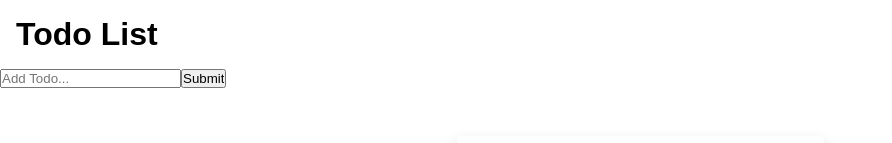
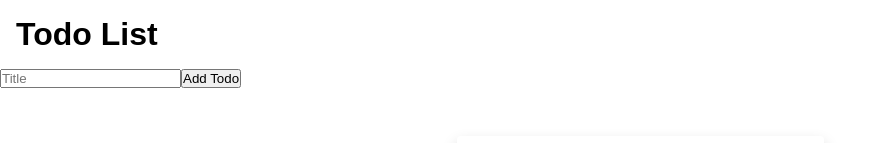
Before and after one commit to ryanwpb/vue-todo-list, a Vue app: page / in a window 1280 px wide. Shown: the top 143 px of the page, without its empty margins (0-892 px from the left). Built offline with nearby package versions, Linux system fonts and the light colour scheme.

Commit message:
Modify addTodo method with preventDefualt.

```diff
--- a/src/App.vue
+++ b/src/App.vue
@@ -7,8 +7,8 @@
 </template>
 
 <script>
+import Todos from "./components/Todos";
 import Header from "./components/layout/Header";
-import Todos from "./components/Todos";
 import AddTodo from "./components/AddTodo";
 export default {
   name: "App",
--- a/src/components/AddTodo.vue
+++ b/src/components/AddTodo.vue
@@ -1,19 +1,14 @@
 <template>
   <div>
-    <form @submit.prevent="addTodo">
-      <input
-        type="text"
-        v-model="title"
-        name="title"
-        placeholder="Add Todo..."
-      />
-      <input type="submit" value="Submit" class="btn" />
+    <form @submit="addTodo">
+      <input type="text" v-model="title" name="title" placeholder="Title" />
+      <input type="submit" value="Add Todo" class="btn" />
     </form>
   </div>
 </template>
 
 <script>
-// import uuid from 'uuid';
+// import uuid from "uuid";
 export default {
   name: "AddTodo",
   data() {
@@ -22,13 +17,15 @@ export default {
     };
   },
   methods: {
-    addTodo() {
+    addTodo(e) {
+      e.preventDefault();
       const newTodo = {
         title: this.title,
         completed: false,
       };
-      // Send up to parent
+      //send up to parent
       this.$emit("add-todo", newTodo);
+      this.title = "";
     },
   },
 };
```
